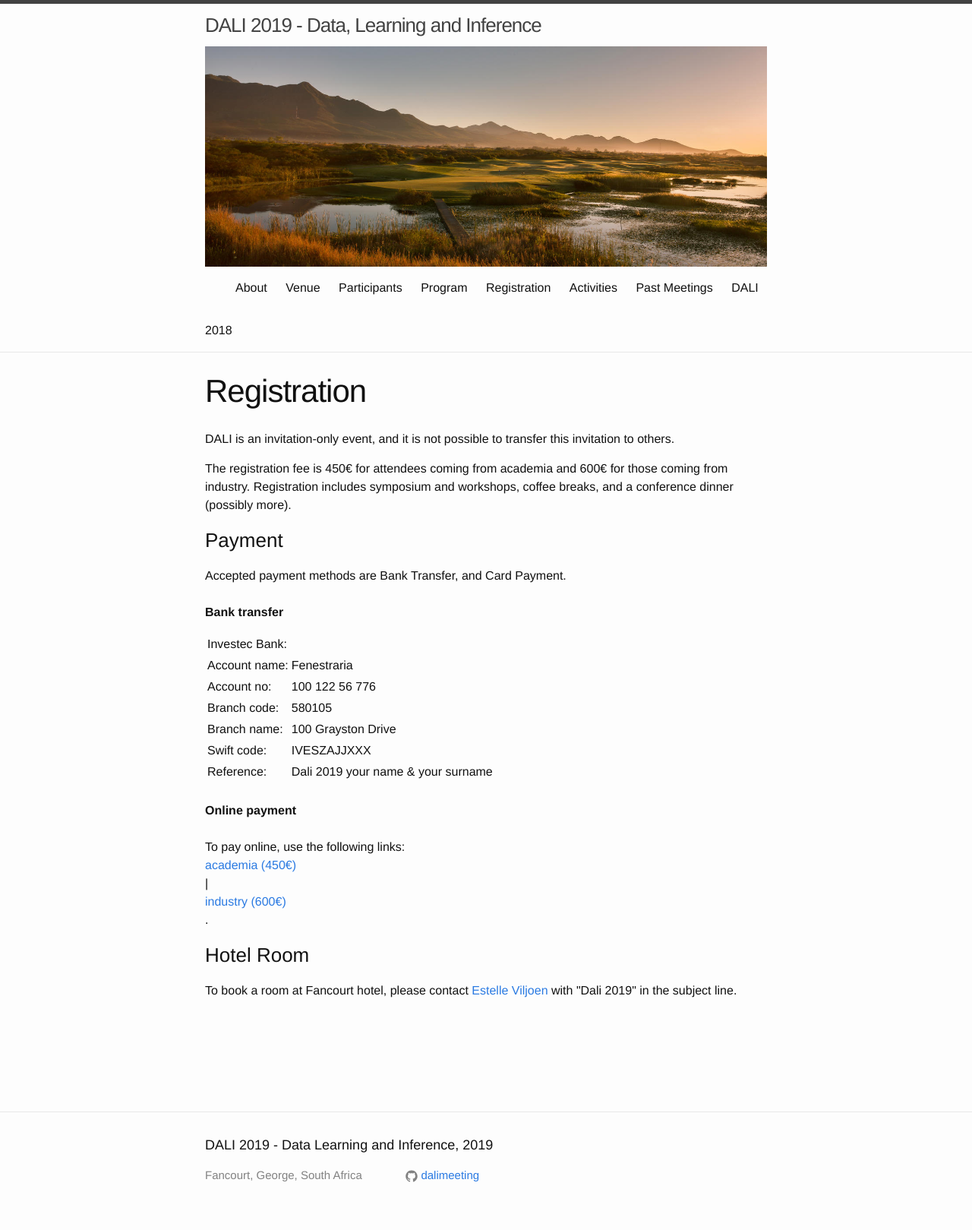
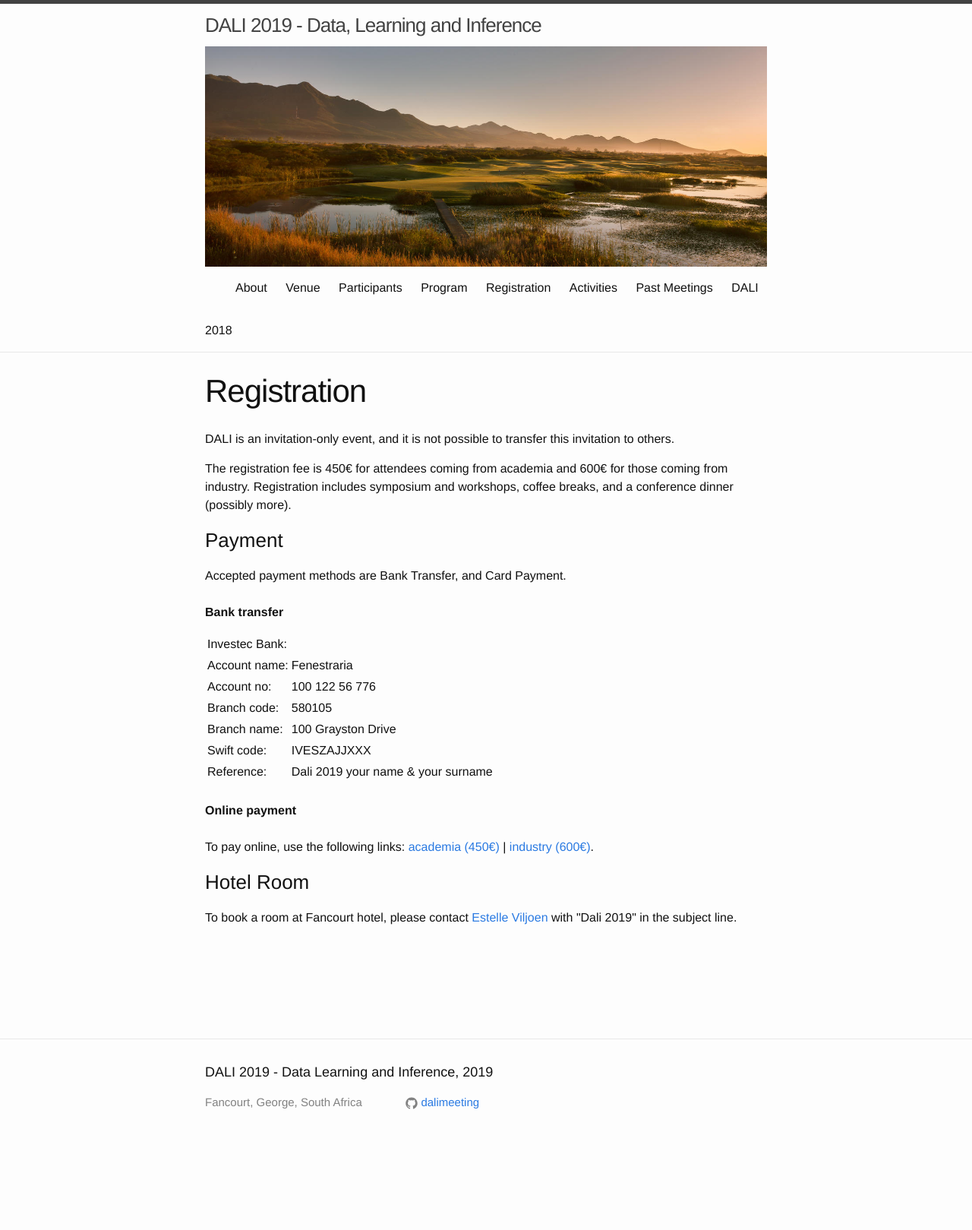
Before and after one commit to dalimeeting/dalimeeting.github.io, a Jekyll site: the page built from registration.html, in a window 1280 px wide. Shown: the whole page at 76% size. Built offline with Jekyll 4.4.1, drawn with Linux system fonts in a browser that asks for light colours; after the commit the page ends 1523 px from its top, so only the background shows below that.

Commit message:
Update registration.html

```diff
--- a/_layouts/registration.html
+++ b/_layouts/registration.html
@@ -28,8 +28,8 @@ layout: page
   <strong>Online payment</strong>
   <br><br>
   To pay online, use the following links:
-  <div class="simpleCart_shelfItem"><a href="javascript:;" onclick="simpleCart.add( 'name=academia' , 'price=450' , 'quantity=1' ); simpleCart.checkout();" >academia (450€)</a></div> |
-  <div class="simpleCart_shelfItem"><a href="javascript:;" onclick="simpleCart.add( 'name=industry' , 'price=600' , 'quantity=1' ); simpleCart.checkout()" >industry (600€)</a></div>.
+  <a href="javascript:;" onclick="simpleCart.add( 'name=academia' , 'price=450' , 'quantity=1' ); simpleCart.checkout();" >academia (450€)</a> |
+  <a href="javascript:;" onclick="simpleCart.add( 'name=industry' , 'price=600' , 'quantity=1' ); simpleCart.checkout()" >industry (600€)</a>.
 
   </p>
 
```
